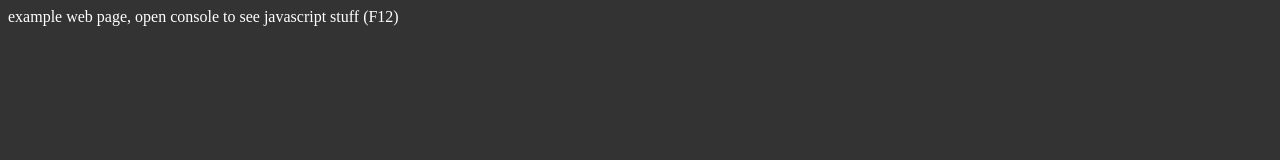
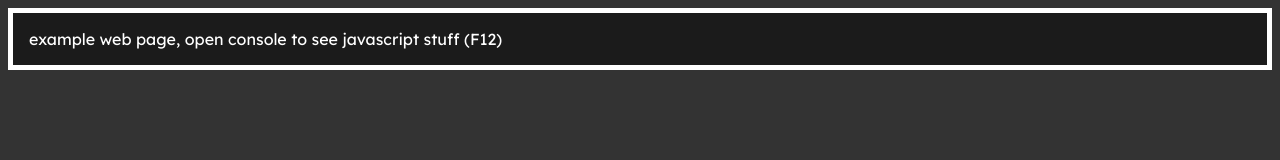
Before and after one commit to uncreative-avis/web-development-testing, a plain HTML site: page index.html in a window 1280 px wide. Drawn offline with Linux system fonts and the light colour scheme.

Commit message:
Add some more CSS stuff
Lotsa vars and some new classes

```diff
--- a/index.html
+++ b/index.html
@@ -10,6 +10,8 @@
   </head>
 
   <body>
-    example web page, open console to see javascript stuff (F12)
+    <div class="box">
+      example web page, open console to see javascript stuff (F12)
+    </div>
   </body>
 </html>
--- a/style.css
+++ b/style.css
@@ -1,4 +1,33 @@
+@import url('https://fonts.googleapis.com/css2?family=Lexend');
+
+:root {
+
+    /* FONTS */
+    --lexend: 'Lexend',
+    -apple-system, BlinkMacSystemFont,
+    "Segoe UI", Tahoma, Verdana, sans-serif;
+
+    /* COLOURS */
+    --bg-color: #333;
+    --box-bg: #00000077;
+    --box-outline: #fff;
+    --text-color: #fff;
+}
+
 body {
-    color: white;
-    background-color: #333;
+    color: var(--text-color);
+    background-color: var(--bg-color);
+    font-family: var(--lexend);
 }
+
+.box {
+    background-color: var(--box-bg);
+    border: 5px solid var(--box-outline);
+    padding: 1rem;
+}
+
+.flex-container {
+    display: flex;
+    justify-content: center;
+    align-items: center;
+}
```
